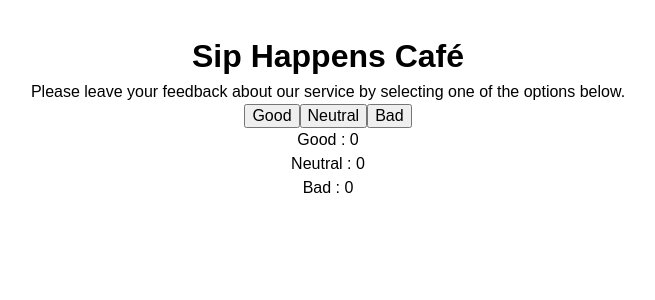
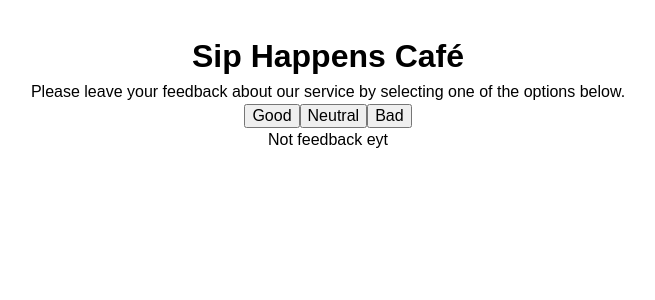
Before and after one commit to NovichokUA/goit-react-hw-02, a React (Vite) app: page / in a window 1280 px wide. Shown: the top 300 px of the page, without its empty margins (312-967 px from the left). Built offline with nearby package versions, Linux system fonts and the light colour scheme.

Commit message:
add notification

```diff
--- a/src/App.jsx
+++ b/src/App.jsx
@@ -2,20 +2,28 @@ import { useState } from "react";
 import "./App.css";
 import { Feedback } from "./components/Feedback/Feedback";
 import { Options } from "./components/Options/Options";
+import { Notification } from "./components/Notification/Notification";
 
 export function App() {
-  const [value, setValue] = useState({
+  const state = {
     good: 0,
     neutral: 0,
     bad: 0,
-  });
-  // feedbackType;
-  const updateFeedback = (type) => {
+  };
+
+  const [value, setValue] = useState(state);
+
+  const updateFeedback = (feedbackType) => {
     setValue({
       ...value,
-      [type]: value[type] + 1,
+      [feedbackType]: value[feedbackType] + 1,
     });
   };
+
+  // console.log(value);
+
+  const totalFeedback = value.good + value.neutral + value.bad;
+  // console.log(totalFeedback);
 
   return (
     <>
@@ -27,7 +35,13 @@ export function App() {
       <Options onUpdate={() => updateFeedback("good")}>Good</Options>
       <Options onUpdate={() => updateFeedback("neutral")}>Neutral</Options>
       <Options onUpdate={() => updateFeedback("bad")}>Bad</Options>
-      <Feedback value={value} />
+      <div>
+        {totalFeedback > 0 ? (
+          <Feedback value={value} totalFeedback={totalFeedback} />
+        ) : (
+          <Notification />
+        )}
+      </div>
     </>
   );
 }
--- /dev/null
+++ b/src/components/Notification/Notification.jsx
@@ -0,0 +1,3 @@
+export const Notification = () => {
+  return <p>Not feedback eyt</p>;
+};
```
